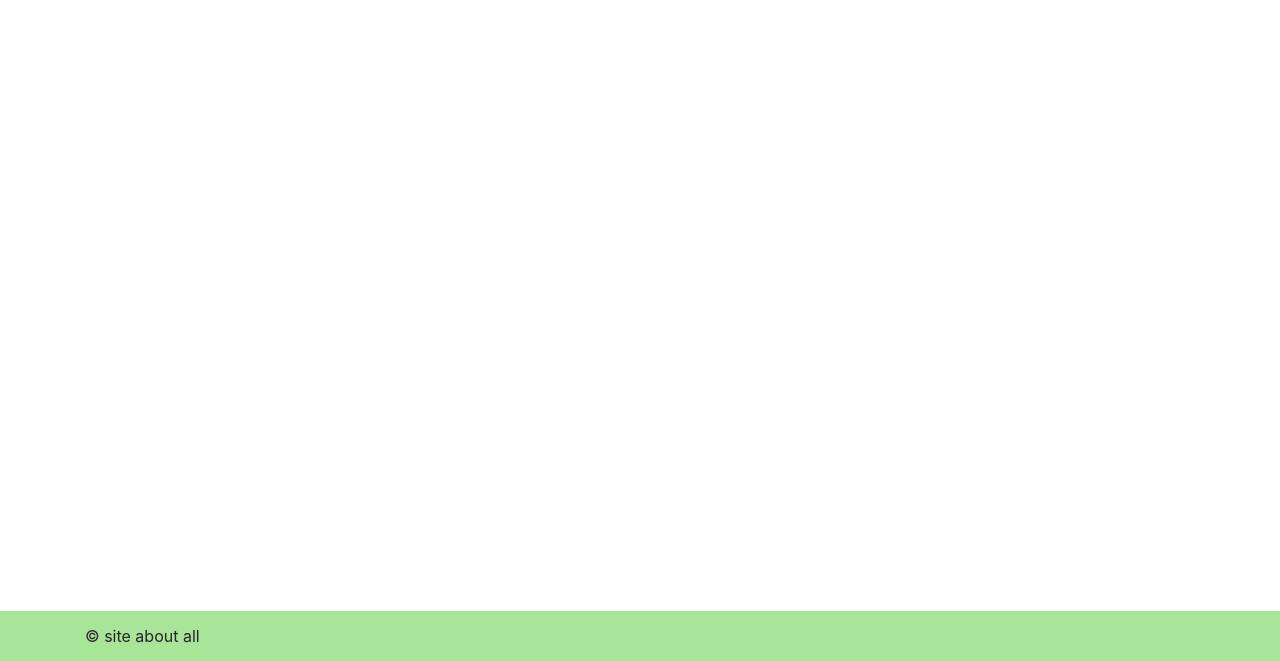
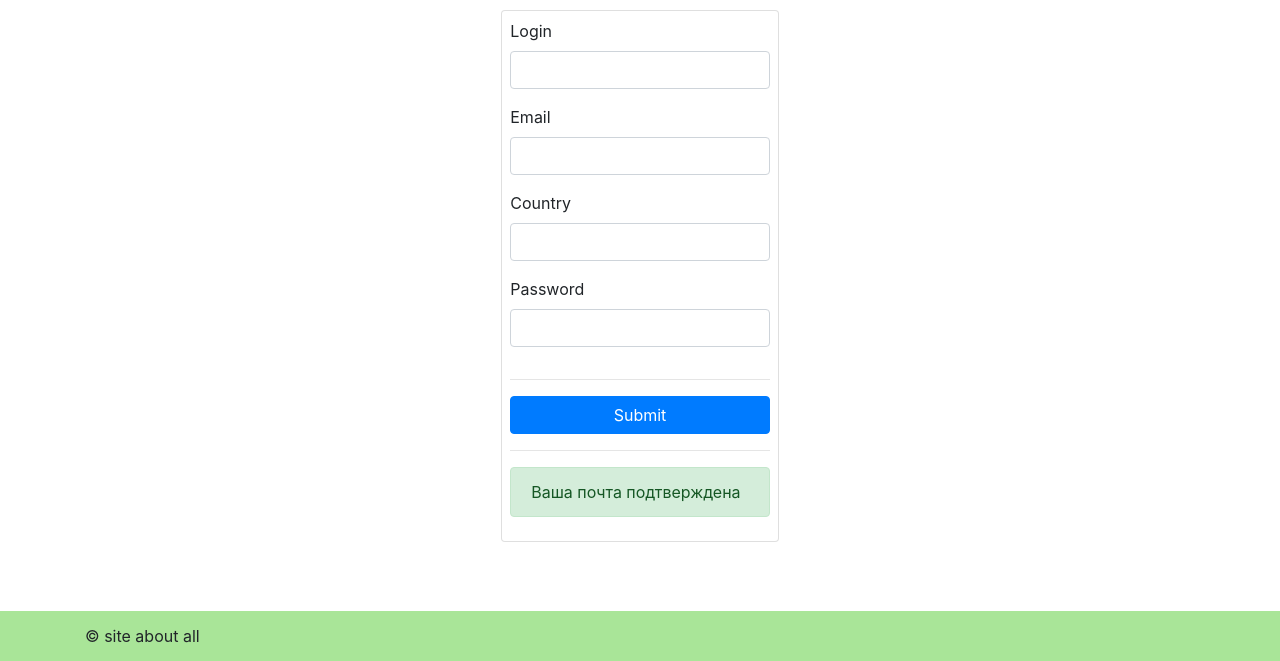
Before and after one commit to Vas-iliy/cookies, a PHP site: page /registrations?auth=1 in a window 1280 px wide. Shown: the part 139-800 px from the top of the page. Run offline with PHP 8.4, Linux system fonts and the light colour scheme.

Commit message:
registrations

```diff
--- a/controllers/registrations.php
+++ b/controllers/registrations.php
@@ -2,3 +2,41 @@
 if ($user !== null) {
     header('Location:/');
 }
+
+$authKye = authKeyFunction();
+$mail = null;
+$alert = '';
+if ($_SERVER['REQUEST_METHOD'] === 'POST') {
+    $params = extractFields($_POST, ['login', 'password', 'email', 'country']);
+    $params['password'] = password_hash($params['password'], PASSWORD_BCRYPT);
+    $params['auth'] = $authKye;
+    $person = userAdd($params);
+
+    if ($person) {
+        mail($params['email'], 'Подтвердите почту', "http://cookies/registrations/?auth=$authKye" );
+        $mail = 'Письмо отправлено, подтвердите почту';
+        $alert = 'alert-primary';
+    } else {
+        $findUser = findUser($params['email']);
+        if (!$findUser['validate']) {
+            $mail = 'Ваша почта так и не подтверждена...';
+            $alert = 'alert-warning';
+        } else {
+            $mail = 'Вы уже подписаны на нашу рассылку';
+            $alert = 'alert-success';
+        }
+    }
+}
+
+if ($_GET['auth']) {
+    $auth = $_GET['auth'];
+    updateUser($auth);
+    $mail = 'Ваша почта подтверждена';
+    $alert = 'alert-success';
+}
+
+$pageTitle = 'Регистрация';
+$pageContent = template('v_registrations', [
+    'mail' => $mail,
+    'alert' => $alert
+]);
--- a/index.php
+++ b/index.php
@@ -10,9 +10,6 @@ $cname = URL_PARAMS[0] ?? 'index';
 $patch = "controllers/$cname.php";
 $pageTitle = 'Ошибка 404';
 $pageContent = '';
-
-
-
 
 if (checkControllerName($cname) && file_exists($patch)) {
     include_once ($patch);
--- a/models/login.php
+++ b/models/login.php
@@ -13,5 +13,37 @@ function usersById ($id) {
     $data = dbQuery($sql, ['id' => $id]);
     $data = $data->fetch();
     return $data;
+}
 
+function userAdd ($params) {
+    $sql = "INSERT INTO login (login, password, email, country, auth_key)
+        VALUES (:login, :password, :email, :country, :auth)";
+    dbQuery($sql, $params);
+
+    return true;
 }
+
+function authKeyFunction () {
+    $arr = '';
+    $key = substr(bin2hex(random_bytes(20)), 0, 20);
+    for ($i = 0; $i < 20; $i++) {
+        $arr .= $key[rand(0, (strlen($key)-1))];
+    }
+
+    return $arr;
+}
+
+function findUser ($email) {
+    $sql = "SELECT validation FROM login WHERE email = :email";
+    $data = dbQuery($sql, ['email' => $email]);
+    $data = $data->fetch();
+
+    return $data;
+}
+
+function updateUser ($auth) {
+    $sql = "UPDATE login SET validation = 1, new_time=current_timestamp WHERE auth_key = :auth";
+    dbQuery($sql, ['auth' => $auth]);
+
+    return true;
+}
--- /dev/null
+++ b/views/errors/v_404.php
@@ -0,0 +1,5 @@
+<div>
+    <h1 style="color: red">Errors 404</h1>
+</div>
+<hr>
+<a href="/">На главную</a>
--- a/views/v_registrations.php
+++ b/views/v_registrations.php
@@ -1 +1,29 @@
-<?php
+
+<div>
+    <form  class="card w-25 mx-auto p-2" method="post">
+        <div class="form-group">
+            <label for="login">Login</label>
+            <input type="text" name="login" class="form-control" id="login">
+        </div>
+        <div class="form-group">
+            <label for="email">Email</label>
+            <input id='email' class="form-control" type="email" name="email">
+        </div>
+        <div class="form-group">
+            <label for="country">Country</label>
+            <input id='country' class="form-control" type="country" name="country">
+        </div>
+        <div class="form-group">
+            <label for="password">Password</label>
+            <input id='password' class="form-control" type="password" name="password">
+        </div>
+        <hr>
+        <input class="btn btn-primary" type="submit">
+        <?if($mail !== null):?>
+            <hr>
+            <div class="alert <?=$alert?>">
+                <?=$mail?>
+            </div>
+        <?endif;?>
+    </form>
+</div>
```
